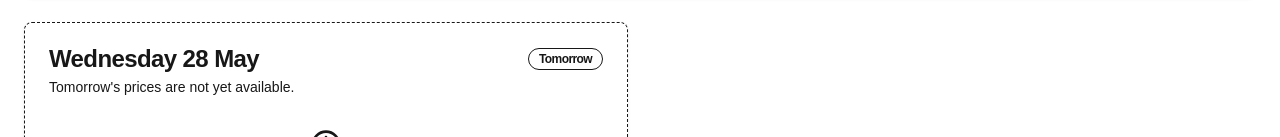
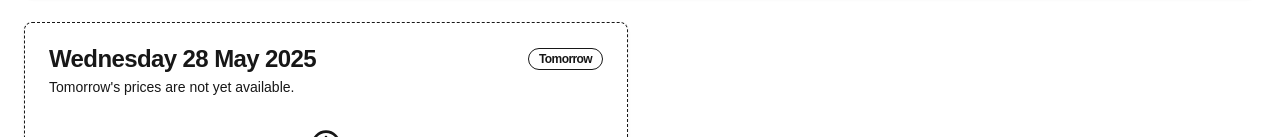
Before and after one commit to stuartb55/octopusagile, a Next.js app: page / in a window 1280 px wide. Shown: the part 1070-1207 px from the top of the page. Built offline with nearby package versions, Linux system fonts and the light colour scheme; no server answers.

Commit message:
Fix timezone

```diff
--- a/app/page.tsx
+++ b/app/page.tsx
@@ -24,24 +24,46 @@ interface PageProps {
     searchParams: Promise<{ days?: string }>
 }
 
+// Options for formatting dates and times in London timezone
+const londonTimeOptions: Intl.DateTimeFormatOptions = {
+    hour: "2-digit",
+    minute: "2-digit",
+    timeZone: "Europe/London"
+};
+
+const londonDateShortMonthOptions: Intl.DateTimeFormatOptions = {
+    day: "numeric",
+    month: "short",
+    timeZone: "Europe/London"
+};
+
+const londonFullDateDisplayOptions: Intl.DateTimeFormatOptions = {
+    weekday: "long",
+    day: "numeric",
+    month: "long",
+    year: "numeric",
+    timeZone: "Europe/London"
+};
+
+
 async function getEnergyPrices(days = 1): Promise<EnergyRate[]> {
     try {
         const now = new Date();
-        const currentHour = now.getHours();
+        const currentHour = now.getHours(); // Server's local hour
 
         let revalidateSeconds;
-        if (currentHour >= 15 && currentHour < 17) {
-            revalidateSeconds = 30; // 30 seconds
+        if (currentHour >= 15 && currentHour < 17) { // This logic is based on server time, usually UTC for Octopus API updates
+            revalidateSeconds = 30;
         } else {
-            revalidateSeconds = 3000; // 50 minutes
+            revalidateSeconds = 3000;
         }
 
-        // Fetch data from specified days ago up to the end of tomorrow
+        // Fetch data from specified days ago up to the end of tomorrow (UTC based for API query)
         const daysAgo = new Date(now.getTime() - days * 24 * 60 * 60 * 1000);
-        daysAgo.setHours(0, 0, 0, 0); // Start of specified days ago
+        daysAgo.setHours(0, 0, 0, 0); // Start of specified days ago (server time)
 
         const tomorrow = new Date(now.getTime() + 24 * 60 * 60 * 1000);
-        tomorrow.setHours(23, 59, 59, 999); // End of tomorrow
+        tomorrow.setHours(23, 59, 59, 999); // End of tomorrow (server time)
 
         const periodFrom = daysAgo.toISOString();
         const periodTo = tomorrow.toISOString();
@@ -77,38 +99,37 @@ async function getEnergyPrices(days = 1): Promise<EnergyRate[]> {
 }
 
 function filterPricesByDateRange(prices: EnergyRate[]): EnergyRate[] {
+    // Sorts by absolute time, which is correct.
     return prices.sort((a, b) => new Date(a.valid_from).getTime() - new Date(b.valid_from).getTime())
 }
 
 function groupPricesByDay(prices: EnergyRate[]): Record<string, EnergyRate[]> {
     const grouped = prices.reduce(
         (acc, price) => {
-            const date = new Date(price.valid_from).toDateString()
-            if (!acc[date]) {
-                acc[date] = []
+            // Use London-specific date string for grouping
+            const dateKey = new Date(price.valid_from).toLocaleDateString("en-GB", londonFullDateDisplayOptions);
+            if (!acc[dateKey]) {
+                acc[dateKey] = []
             }
-            acc[date].push(price)
+            acc[dateKey].push(price)
             return acc
         },
         {} as Record<string, EnergyRate[]>,
     )
 
     const filteredGrouped: Record<string, EnergyRate[]> = {}
-    const tomorrowDateString = new Date(Date.now() + 24 * 60 * 60 * 1000).toDateString()
+    // Get tomorrow's date string as it will be in London, using the same format as keys
+    const tomorrowDateStringKey = new Date(Date.now() + 24 * 60 * 60 * 1000).toLocaleDateString("en-GB", londonFullDateDisplayOptions);
 
-    Object.entries(grouped).forEach(([date, dayPrices]) => {
+    Object.entries(grouped).forEach(([dateKey, dayPrices]) => {
         const sortedPrices = dayPrices.sort((a, b) => new Date(a.valid_from).getTime() - new Date(b.valid_from).getTime())
 
-        // For tomorrow, show if any data exists (API might release it gradually)
-        // For other days, require a more complete set of data (near 48 slots)
-        if (date === tomorrowDateString) {
+        if (dateKey === tomorrowDateStringKey) {
             if (sortedPrices.length > 0) {
-                // Show if any data for tomorrow
-                filteredGrouped[date] = sortedPrices
+                filteredGrouped[dateKey] = sortedPrices
             }
-        } else if (sortedPrices.length >= 46) {
-            // For past/today, require near full day (48 half-hour slots)
-            filteredGrouped[date] = sortedPrices
+        } else if (sortedPrices.length >= 46) { // For past/today London days
+            filteredGrouped[dateKey] = sortedPrices
         }
     })
 
@@ -132,7 +153,6 @@ function calculateStats(prices: EnergyRate[]) {
             const firstAvg = firstHalf.reduce((sum, val) => sum + val, 0) / firstHalf.length
             const secondAvg = secondHalf.reduce((sum, val) => sum + val, 0) / secondHalf.length
             if (firstAvg !== 0) {
-                // Avoid division by zero
                 trend = ((secondAvg - firstAvg) / firstAvg) * 100
             }
         }
@@ -141,17 +161,15 @@ function calculateStats(prices: EnergyRate[]) {
 }
 
 function getCurrentAndNextPrices(prices: EnergyRate[]) {
-    const now = new Date()
+    const now = new Date() // Current absolute time
     const sortedPrices = prices.sort((a, b) => new Date(a.valid_from).getTime() - new Date(b.valid_from).getTime())
 
-    // Find current price (price period that contains current time)
     const currentPrice = sortedPrices.find((price) => {
         const validFrom = new Date(price.valid_from)
         const validTo = new Date(price.valid_to)
         return now >= validFrom && now < validTo
     })
 
-    // Find next price (first price period after current time)
     const nextPrice = sortedPrices.find((price) => {
         const validFrom = new Date(price.valid_from)
         return validFrom > now
@@ -164,7 +182,6 @@ function getCheapestPriceNext24Hours(prices: EnergyRate[]) {
     const now = new Date()
     const next24Hours = new Date(now.getTime() + 24 * 60 * 60 * 1000)
 
-    // Filter prices for next 24 hours
     const next24HourPrices = prices.filter((price) => {
         const validFrom = new Date(price.valid_from)
         return validFrom >= now && validFrom <= next24Hours
@@ -172,7 +189,6 @@ function getCheapestPriceNext24Hours(prices: EnergyRate[]) {
 
     if (next24HourPrices.length === 0) return null
 
-    // Find the cheapest price
     return next24HourPrices.reduce((cheapest, current) => {
         return current.value_inc_vat < cheapest.value_inc_vat ? current : cheapest
     })
@@ -198,18 +214,20 @@ export default async function EnergyPricesPage({searchParams}: PageProps) {
     const validDays = [1, 3, 7, 14, 30].includes(selectedDays) ? selectedDays : 3
 
     const allPrices = await getEnergyPrices(validDays)
-    const filteredPrices = filterPricesByDateRange(allPrices)
-    const groupedPrices = groupPricesByDay(allPrices)
-    const overallStats = calculateStats(filteredPrices.filter((p) => new Date(p.valid_from) <= new Date())) // Calculate overall stats only on past/present data
+    const filteredPrices = filterPricesByDateRange(allPrices) // Sorted by absolute time
+    const groupedPrices = groupPricesByDay(allPrices) // Keys are London date strings
+    // overallStats are calculated on prices up to the current absolute moment, which is correct
+    const overallStats = calculateStats(filteredPrices.filter((p) => new Date(p.valid_from) <= new Date()))
 
-    const todayDateString = new Date().toDateString()
-    const tomorrowDateString = new Date(Date.now() + 24 * 60 * 60 * 1000).toDateString()
+    const now = new Date();
+    // Generate date strings for today and tomorrow in London timezone, matching groupPrice keys
+    const todayDateStringKey = now.toLocaleDateString("en-GB", londonFullDateDisplayOptions);
+    const tomorrowDateStringKey = new Date(now.getTime() + 24 * 60 * 60 * 1000).toLocaleDateString("en-GB", londonFullDateDisplayOptions);
 
-    const tomorrowPrices = groupedPrices[tomorrowDateString] || []
+    const tomorrowPrices = groupedPrices[tomorrowDateStringKey] || []
     const hasAnyTomorrowPrices = tomorrowPrices.length > 0
-    const hasPartialTomorrowPrices = hasAnyTomorrowPrices && tomorrowPrices.length < 46 // Assuming 48 is full, 46 is near full
+    const hasPartialTomorrowPrices = hasAnyTomorrowPrices && tomorrowPrices.length < 46
 
-    // Get current, next, and cheapest prices
     const {currentPrice, nextPrice} = getCurrentAndNextPrices(filteredPrices)
     const cheapestPrice = getCheapestPriceNext24Hours(filteredPrices)
 
@@ -231,7 +249,6 @@ export default async function EnergyPricesPage({searchParams}: PageProps) {
                 </div>
             </div>
 
-            {/* Current Price Information */}
             <Card className="border-2">
                 <CardHeader>
                     <CardTitle className="flex items-center gap-2">
@@ -241,7 +258,6 @@ export default async function EnergyPricesPage({searchParams}: PageProps) {
                 </CardHeader>
                 <CardContent>
                     <div className="grid grid-cols-1 md:grid-cols-3 gap-6">
-                        {/* Current Price */}
                         <div className="text-center">
                             <p className="text-sm text-muted-foreground mb-2">Current Price</p>
                             {currentPrice ? (
@@ -250,15 +266,9 @@ export default async function EnergyPricesPage({searchParams}: PageProps) {
                                         {currentPrice.value_inc_vat.toFixed(2)}p
                                     </p>
                                     <p className="text-xs text-muted-foreground">
-                                        {new Date(currentPrice.valid_from).toLocaleTimeString("en-GB", {
-                                            hour: "2-digit",
-                                            minute: "2-digit",
-                                        })}{" "}
+                                        {new Date(currentPrice.valid_from).toLocaleTimeString("en-GB", londonTimeOptions)}{" "}
                                         -{" "}
-                                        {new Date(currentPrice.valid_to).toLocaleTimeString("en-GB", {
-                                            hour: "2-digit",
-                                            minute: "2-digit",
-                                        })}
+                                        {new Date(currentPrice.valid_to).toLocaleTimeString("en-GB", londonTimeOptions)}
                                     </p>
                                     <Badge variant={getPriceBadgeVariant(currentPrice.value_inc_vat)} className="mt-2">
                                         {currentPrice.value_inc_vat < 0
@@ -275,7 +285,6 @@ export default async function EnergyPricesPage({searchParams}: PageProps) {
                             )}
                         </div>
 
-                        {/* Next Price */}
                         <div className="text-center">
                             <p className="text-sm text-muted-foreground mb-2">Next Price</p>
                             {nextPrice ? (
@@ -284,15 +293,9 @@ export default async function EnergyPricesPage({searchParams}: PageProps) {
                                         {nextPrice.value_inc_vat.toFixed(2)}p
                                     </p>
                                     <p className="text-xs text-muted-foreground">
-                                        {new Date(nextPrice.valid_from).toLocaleTimeString("en-GB", {
-                                            hour: "2-digit",
-                                            minute: "2-digit",
-                                        })}{" "}
+                                        {new Date(nextPrice.valid_from).toLocaleTimeString("en-GB", londonTimeOptions)}{" "}
                                         -{" "}
-                                        {new Date(nextPrice.valid_to).toLocaleTimeString("en-GB", {
-                                            hour: "2-digit",
-                                            minute: "2-digit",
-                                        })}
+                                        {new Date(nextPrice.valid_to).toLocaleTimeString("en-GB", londonTimeOptions)}
                                     </p>
                                     <Badge variant={getPriceBadgeVariant(nextPrice.value_inc_vat)} className="mt-2">
                                         {nextPrice.value_inc_vat < 0
@@ -309,7 +312,6 @@ export default async function EnergyPricesPage({searchParams}: PageProps) {
                             )}
                         </div>
 
-                        {/* Cheapest in Next 24 Hours */}
                         <div className="text-center">
                             <p className="text-sm text-muted-foreground mb-2">Cheapest Next 24h</p>
                             {cheapestPrice ? (
@@ -318,21 +320,12 @@ export default async function EnergyPricesPage({searchParams}: PageProps) {
                                         {cheapestPrice.value_inc_vat.toFixed(2)}p
                                     </p>
                                     <p className="text-xs text-muted-foreground">
-                                        {new Date(cheapestPrice.valid_from).toLocaleDateString("en-GB", {
-                                            day: "numeric",
-                                            month: "short",
-                                        })}{" "}
-                                        {new Date(cheapestPrice.valid_from).toLocaleTimeString("en-GB", {
-                                            hour: "2-digit",
-                                            minute: "2-digit",
-                                        })}
+                                        {new Date(cheapestPrice.valid_from).toLocaleDateString("en-GB", londonDateShortMonthOptions)}{" "}
+                                        {new Date(cheapestPrice.valid_from).toLocaleTimeString("en-GB", londonTimeOptions)}
                                     </p>
                                     <p className="text-xs text-muted-foreground">
                                         -{" "}
-                                        {new Date(cheapestPrice.valid_to).toLocaleTimeString("en-GB", {
-                                            hour: "2-digit",
-                                            minute: "2-digit",
-                                        })}
+                                        {new Date(cheapestPrice.valid_to).toLocaleTimeString("en-GB", londonTimeOptions)}
                                     </p>
                                     <Badge variant={getPriceBadgeVariant(cheapestPrice.value_inc_vat)} className="mt-2">
                                         Best Time
@@ -346,9 +339,8 @@ export default async function EnergyPricesPage({searchParams}: PageProps) {
                 </CardContent>
             </Card>
 
-            {/* Today's Stats Cards */}
             {(() => {
-                const todayPrices = groupedPrices[todayDateString] || []
+                const todayPrices = groupedPrices[todayDateStringKey] || [] // Use London-specific key
                 const todayStats = calculateStats(todayPrices)
 
                 if (todayPrices.length === 0) return null
@@ -386,7 +378,6 @@ export default async function EnergyPricesPage({searchParams}: PageProps) {
                 )
             })()}
 
-            {/* Time Range Selector */}
             <div className="flex items-center gap-4">
                 <h2 className="text-lg font-semibold">Historical Overview</h2>
                 <div className="flex flex-wrap gap-2">
@@ -405,7 +396,6 @@ export default async function EnergyPricesPage({searchParams}: PageProps) {
                 </div>
             </div>
 
-            {/* Period Stats Cards */}
             <div className="space-y-4">
                 <div className="grid grid-cols-1 md:grid-cols-2 lg:grid-cols-4 gap-4">
                     <PriceStatsCard
@@ -441,11 +431,11 @@ export default async function EnergyPricesPage({searchParams}: PageProps) {
                 </div>
             </div>
 
-            {/* Status Badges */}
             <div className="flex gap-2 flex-wrap items-center">
                 <Badge variant="outline" className="flex items-center gap-1">
                     <CalendarDays className="h-3 w-3"/>
-                    {Object.keys(groupedPrices).filter((date) => date !== tomorrowDateString || hasAnyTomorrowPrices).length} days
+                    {/* Filter out tomorrow's key if no prices for it, to count displayed days correctly */}
+                    {Object.keys(groupedPrices).filter(key => key !== tomorrowDateStringKey || hasAnyTomorrowPrices).length} days
                     of data displayed
                 </Badge>
                 {hasAnyTomorrowPrices && (
@@ -463,7 +453,6 @@ export default async function EnergyPricesPage({searchParams}: PageProps) {
                 )}
             </div>
 
-            {/* Main Chart */}
             <Card>
                 <CardHeader>
                     <CardTitle>Energy Price Trends</CardTitle>
@@ -473,29 +462,36 @@ export default async function EnergyPricesPage({searchParams}: PageProps) {
                     </CardDescription>
                 </CardHeader>
                 <CardContent>
-                    {/* Chart shows all fetched prices including potentially partial tomorrow */}
                     <EnergyPriceChart
                         prices={filteredPrices.filter((p) => {
                             const priceDate = new Date(p.valid_from)
-                            // Include past days and tomorrow if it has any prices
-                            return priceDate < new Date(Date.now() + 48 * 60 * 60 * 1000) // Show up to end of tomorrow
+                            return priceDate < new Date(Date.now() + 48 * 60 * 60 * 1000) // Show up to end of tomorrow (absolute time)
                         })}
                     />
                 </CardContent>
             </Card>
 
-            {/* Daily Breakdown */}
             <div className="grid grid-cols-1 lg:grid-cols-2 gap-6">
                 {(() => {
                     const dayCards = []
-                    const now = Date.now()
-                    // Define the sequence of days we want to try and display
+                    const nowForSequence = new Date(); // Current absolute time
+
+                    // Define the sequence of London day keys we want to try and display
                     const daySequence = [
-                        {dateString: tomorrowDateString, label: "Tomorrow", isFuture: true},
-                        {dateString: todayDateString, label: "Today"},
-                        {dateString: new Date(now - 24 * 60 * 60 * 1000).toDateString(), label: "Yesterday"},
-                        {dateString: new Date(now - 2 * 24 * 60 * 60 * 1000).toDateString(), label: "2 Days Ago"},
-                        {dateString: new Date(now - 3 * 24 * 60 * 60 * 1000).toDateString(), label: "3 Days Ago"},
+                        {dateStringKey: tomorrowDateStringKey, label: "Tomorrow", isFuture: true},
+                        {dateStringKey: todayDateStringKey, label: "Today"},
+                        {
+                            dateStringKey: new Date(nowForSequence.getTime() - 24 * 60 * 60 * 1000).toLocaleDateString("en-GB", londonFullDateDisplayOptions),
+                            label: "Yesterday"
+                        },
+                        {
+                            dateStringKey: new Date(nowForSequence.getTime() - 2 * 24 * 60 * 60 * 1000).toLocaleDateString("en-GB", londonFullDateDisplayOptions),
+                            label: "2 Days Ago"
+                        },
+                        {
+                            dateStringKey: new Date(nowForSequence.getTime() - 3 * 24 * 60 * 60 * 1000).toLocaleDateString("en-GB", londonFullDateDisplayOptions),
+                            label: "3 Days Ago"
+                        },
                     ]
 
                     let cardsAdded = 0
@@ -503,23 +499,18 @@ export default async function EnergyPricesPage({searchParams}: PageProps) {
                     for (const dayInfo of daySequence) {
                         if (cardsAdded >= 4) break
 
-                        const dayPrices = groupedPrices[dayInfo.dateString]
+                        // Use the London-specific dateStringKey to look up prices
+                        const dayPrices = groupedPrices[dayInfo.dateStringKey]
 
                         if (dayInfo.isFuture) {
-                            // Handle tomorrow specifically
-                            if (hasAnyTomorrowPrices) {
-                                const dayStats = calculateStats(dayPrices)
+                            if (hasAnyTomorrowPrices) { // tomorrowPrices are already fetched using tomorrowDateStringKey
+                                const dayStats = calculateStats(tomorrowPrices) // Use tomorrowPrices directly
                                 dayCards.push(
-                                    <Card key={dayInfo.dateString}>
+                                    <Card key={dayInfo.dateStringKey}>
                                         <CardHeader>
                                             <CardTitle className="flex items-center justify-between">
-                        <span>
-                          {new Date(dayInfo.dateString).toLocaleDateString("en-GB", {
-                              weekday: "long",
-                              day: "numeric",
-                              month: "long",
-                          })}
-                        </span>
+                                                {/* Display the pre-formatted London date string key */}
+                                                <span>{dayInfo.dateStringKey}</span>
                                                 <Badge variant="secondary">
                                                     {dayInfo.label}
                                                     {hasPartialTomorrowPrices && " (Partial)"}
@@ -530,7 +521,7 @@ export default async function EnergyPricesPage({searchParams}: PageProps) {
                                             </CardDescription>
                                         </CardHeader>
                                         <CardContent>
-                                            <EnergyPriceChart prices={dayPrices} compact/>
+                                            <EnergyPriceChart prices={tomorrowPrices} compact/>
                                             <div className="grid grid-cols-3 gap-4 mt-4 text-sm">
                                                 <div>
                                                     <p className="text-muted-foreground">Min</p>
@@ -550,18 +541,12 @@ export default async function EnergyPricesPage({searchParams}: PageProps) {
                                 )
                                 cardsAdded++
                             } else {
-                                // Tomorrow, but no prices yet
                                 dayCards.push(
-                                    <Card key={dayInfo.dateString} className="border-dashed">
+                                    <Card key={dayInfo.dateStringKey} className="border-dashed">
                                         <CardHeader>
                                             <CardTitle className="flex items-center justify-between">
-                        <span>
-                          {new Date(dayInfo.dateString).toLocaleDateString("en-GB", {
-                              weekday: "long",
-                              day: "numeric",
-                              month: "long",
-                          })}
-                        </span>
+                                                {/* Display the pre-formatted London date string key */}
+                                                <span>{dayInfo.dateStringKey}</span>
                                                 <Badge variant="outline">{dayInfo.label}</Badge>
                                             </CardTitle>
                                             <CardDescription>Tomorrow&apos;s prices are not yet
@@ -577,21 +562,15 @@ export default async function EnergyPricesPage({searchParams}: PageProps) {
                                 )
                                 cardsAdded++
                             }
-                        } else if (dayPrices && dayPrices.length > 0) {
-                            // For today and past days
+                        } else if (dayPrices && dayPrices.length > 0) { // For today and past London days
                             const dayStats = calculateStats(dayPrices)
                             dayCards.push(
-                                <Card key={dayInfo.dateString}>
+                                <Card key={dayInfo.dateStringKey}>
                                     <CardHeader>
                                         <CardTitle className="flex items-center justify-between">
-                      <span>
-                        {new Date(dayInfo.dateString).toLocaleDateString("en-GB", {
-                            weekday: "long",
-                            day: "numeric",
-                            month: "long",
-                        })}
-                      </span>
-                                            {dayInfo.dateString === todayDateString && <Badge>Today</Badge>}
+                                            {/* Display the pre-formatted London date string key */}
+                                            <span>{dayInfo.dateStringKey}</span>
+                                            {dayInfo.dateStringKey === todayDateStringKey && <Badge>Today</Badge>}
                                         </CardTitle>
                                         <CardDescription>
                                             {dayStats.count} price periods • Avg: {dayStats.avg.toFixed(2)}p/kWh
```
